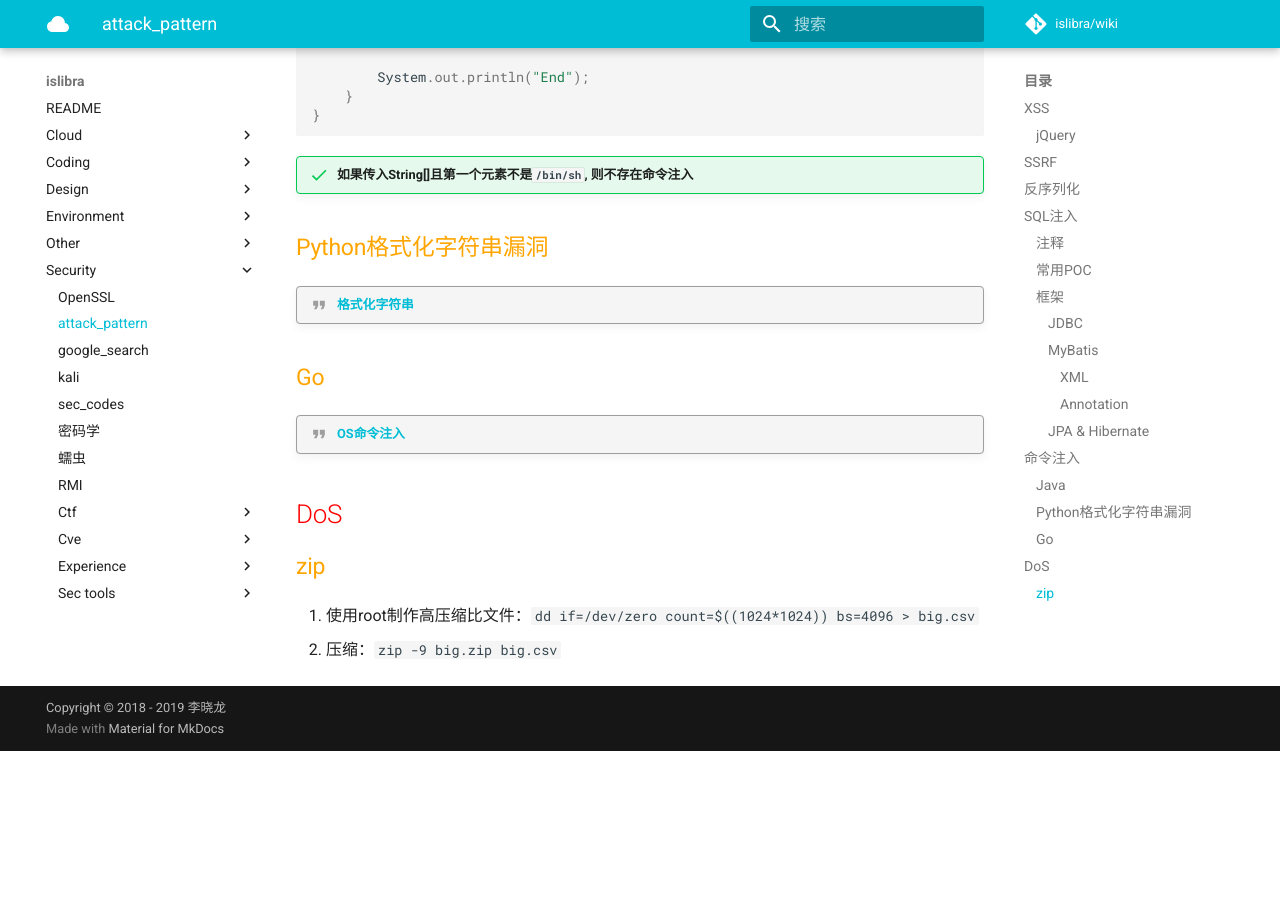
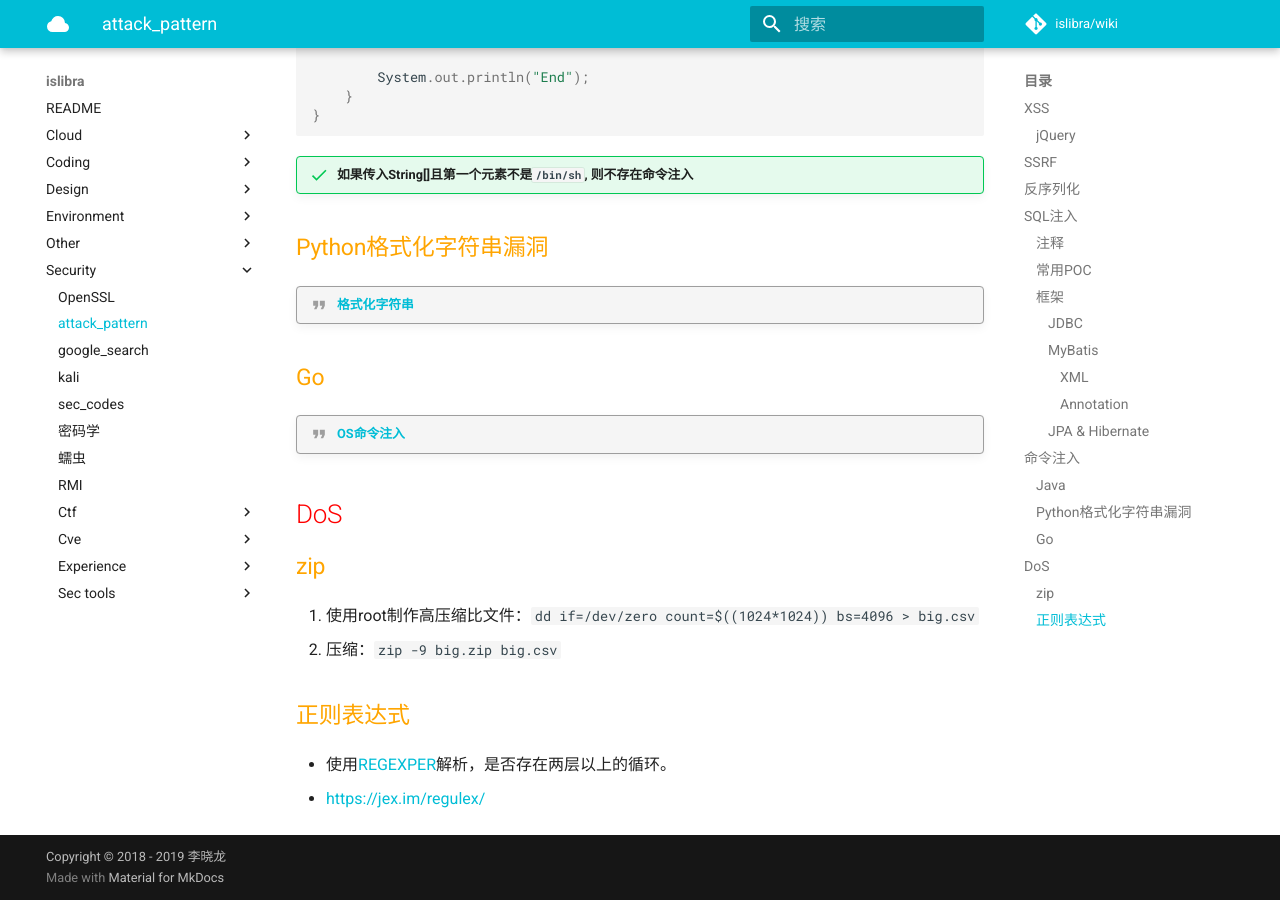
Before and after one commit to islibra/wiki, an MkDocs documentation site: the page built from docs/security/attack_pattern.md, in a window 1280 px wide and 900 px high, scrolled down 6622 px. Built offline with MkDocs 1.6.1 and Material for MkDocs 9.7.7, drawn with Linux system fonts in a browser that asks for light colours; comment, search, counter and statistics services are not loaded; before the commit the page ends 7373 px from its top, so only the background shows below that.

Commit message:
Update attack_pattern.md

```diff
--- a/docs/security/attack_pattern.md
+++ b/docs/security/attack_pattern.md
@@ -336,3 +336,8 @@ public class OSi {
 
 1. 使用root制作高压缩比文件：`dd if=/dev/zero count=$((1024*1024)) bs=4096 > big.csv`
 1. 压缩：`zip -9 big.zip big.csv`
+
+### 正则表达式
+
+- 使用[REGEXPER](https://regexper.com/)解析，是否存在两层以上的循环。
+- <https://jex.im/regulex/>
```
